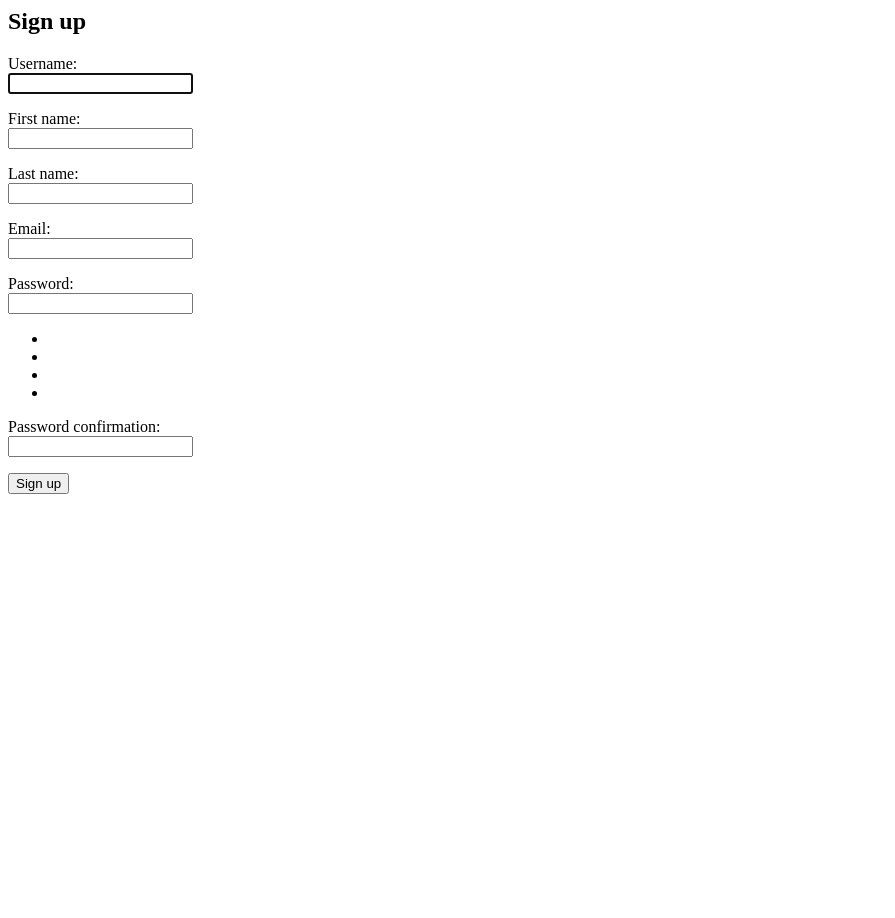
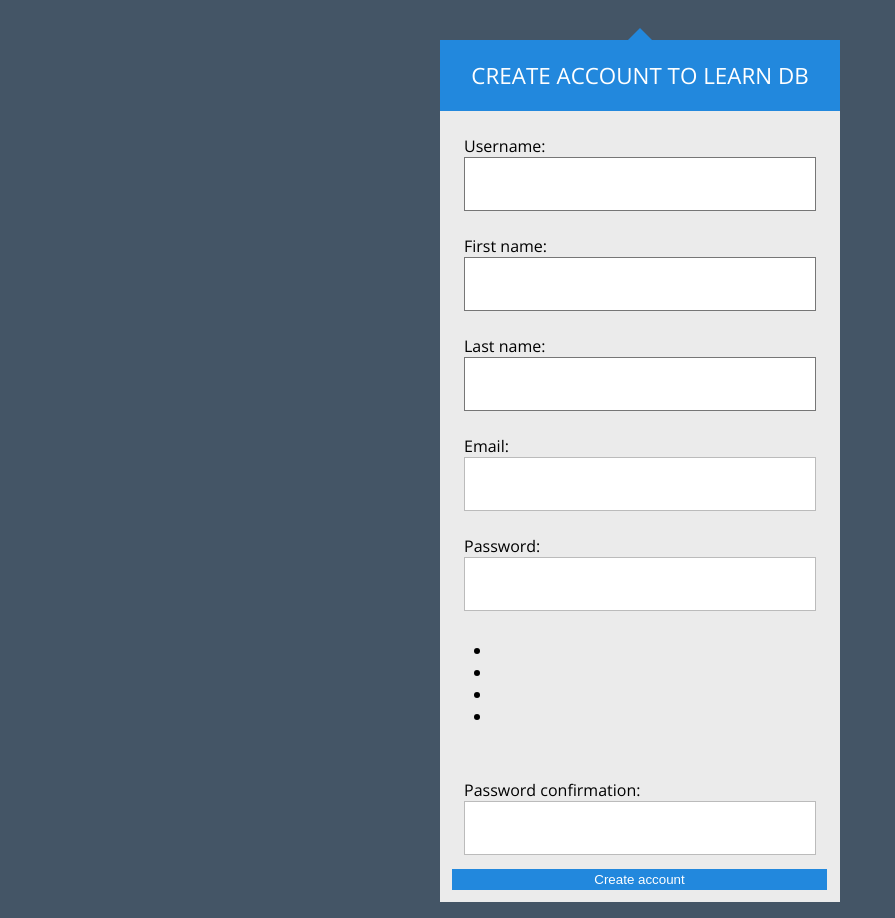
Before and after one commit to Rishats/empty-project, a Django app: page /signup/ in a window 1280 px wide. Shown: the whole page, without its empty margins (0-895 px from the left). Before the commit the page ends 494 px from the top, so only its background shows below. Run offline with Django 3.2, Linux system fonts and the light colour scheme; parts of the project's set-up code (start-up, migrations or seed data) failed here and were passed over; some libraries are stand-ins or nearby versions.

Commit message:
Make style for signup.

```diff
--- /dev/null
+++ b/users/static/users/signup/style.css
@@ -0,0 +1,111 @@
+/**
+ * 01/28/2016
+ * This pen is years old, and watching at the code after all
+ * those years made me fall from my chair, so I:
+ * - changed all IDs to classes
+ * - converted all units to pixels and em units
+ * - changed all global elements to classes or children of
+ *   .login
+ * - cleaned the syntax to be more consistent
+ * - added a lot of spaces that I so hard tried to avoid
+ *   a few years ago
+ *   (because it's cool to not use them)
+ * - and probably something else that I can't remember anymore
+ *
+ * I sticked to the same philosophy, meaning:
+ * - the design is almost the same
+ * - only pure HTML and CSS
+ * - no frameworks, preprocessors or resets
+ */
+
+/* 'Open Sans' font from Google Fonts */
+@import url(https://fonts.googleapis.com/css?family=Open+Sans:400,700);
+
+body {
+  background: #456;
+  font-family: 'Open Sans', sans-serif;
+}
+
+.login {
+  width: 400px;
+  margin: 16px auto;
+  font-size: 16px;
+}
+
+/* Reset top and bottom margins from certain elements */
+.login-header,
+.login p {
+  margin-top: 0;
+  margin-bottom: 0;
+}
+
+/* The triangle form is achieved by a CSS hack */
+.login-triangle {
+  width: 0;
+  margin-right: auto;
+  margin-left: auto;
+  border: 12px solid transparent;
+  border-bottom-color: #28d;
+}
+
+.login-header {
+  background: #28d;
+  padding: 20px;
+  font-size: 1.4em;
+  font-weight: normal;
+  text-align: center;
+  text-transform: uppercase;
+  color: #fff;
+}
+
+.login-container {
+  background: #ebebeb;
+  padding: 12px;
+}
+
+/* Every row inside .login-container is defined with p tags */
+.login p {
+  padding: 12px;
+}
+
+.login input {
+  box-sizing: border-box;
+  display: block;
+  width: 100%;
+  border-width: 1px;
+  border-style: solid;
+  padding: 16px;
+  outline: 0;
+  font-family: inherit;
+  font-size: 0.95em;
+}
+
+.login input[type="email"],
+.login input[type="password"] {
+  background: #fff;
+  border-color: #bbb;
+  color: #555;
+}
+
+/* Text fields' focus effect */
+.login input[type="email"]:focus,
+.login input[type="password"]:focus {
+  border-color: #888;
+}
+
+.login button[type="submit"] {
+  background: #28d;
+  border-color: transparent;
+  color: #fff;
+  cursor: pointer;
+  width: 375px;
+}
+
+.login button[type="submit"]:hover {
+  background: #17c;
+}
+
+/* Buttons' focus effect */
+.login button[type="submit"]:focus {
+  border-color: #05a;
+}
--- a/users/templates/signup.html
+++ b/users/templates/signup.html
@@ -1,6 +1,20 @@
+<!DOCTYPE html>
+<html >
+<head>
+  <meta charset="UTF-8">
+  <title>Login Form</title>
+    {% load static %}
+    <link rel="stylesheet" href="{% static 'users/signup/style.css' %}">
+</head>
+
+<body>
+  <div class="login">
+  <div class="login-triangle"></div>
+
+  <h2 class="login-header">Create account to learn DB</h2>
+
 {% block content %}
-  <h2>Sign up</h2>
-  <form method="post">
+  <form method="post" class="login-container">
     {% csrf_token %}
       {% for field in form %}
       <p>
@@ -15,6 +29,12 @@
       </p>
       {% endfor %}
 
-    <button type="submit">Sign up</button>
+      <button type="submit">Create account</button>
   </form>
 {% endblock %}
+</div>
+  <script src='http://cdnjs.cloudflare.com/ajax/libs/jquery/2.1.3/jquery.min.js'></script>
+
+
+</body>
+</html>
```
